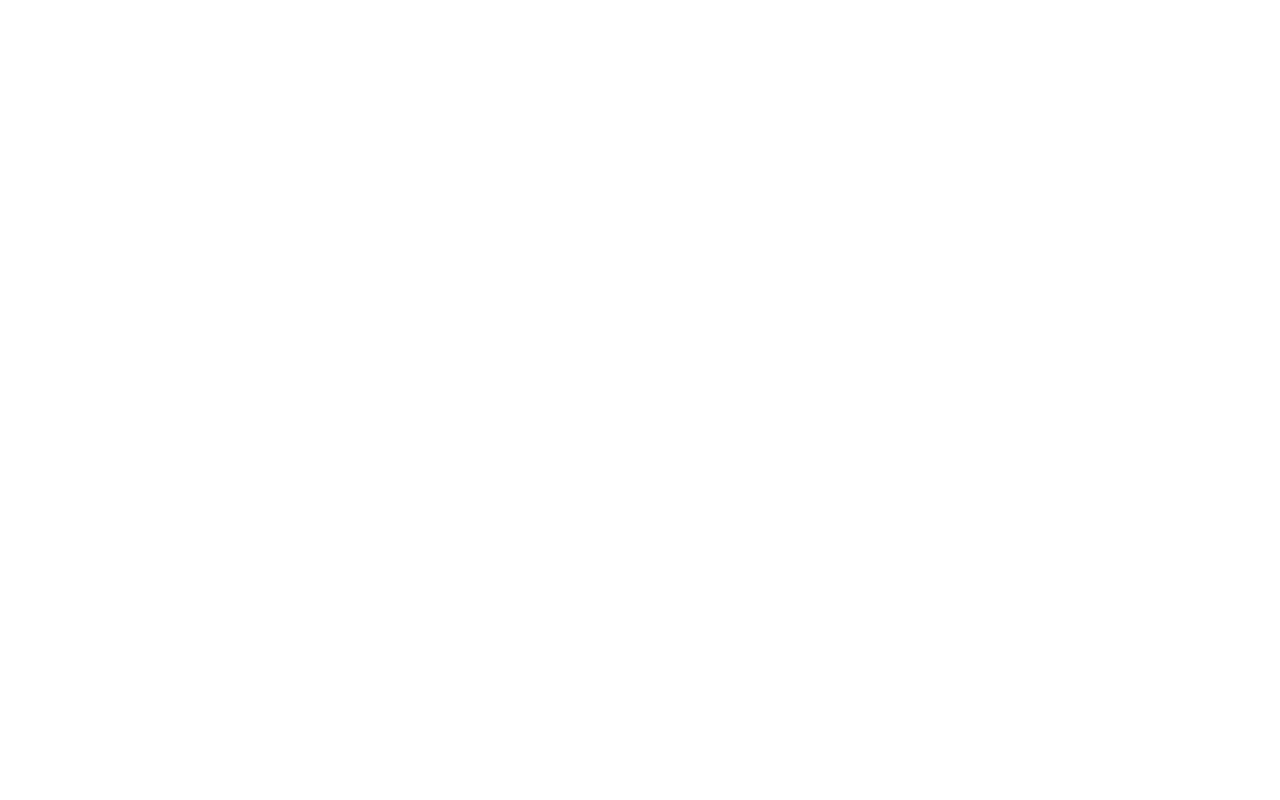
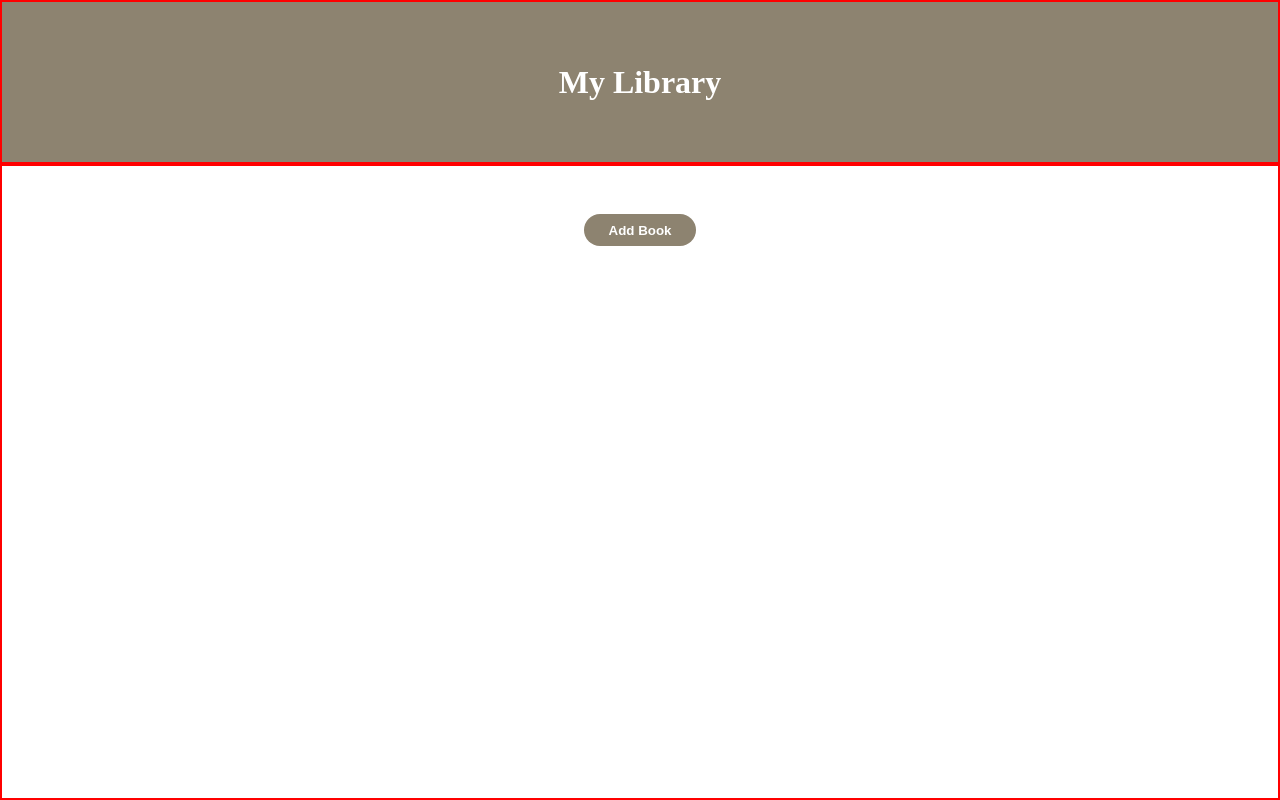
Before and after one commit to JoaoMateus98/library, a plain HTML site: page index.html in a window 1280 px wide. Drawn offline with Linux system fonts and the light colour scheme.

Commit message:
html-created a header and body section.CSS-centered the divs and added some color

```diff
--- a/index.html
+++ b/index.html
@@ -5,9 +5,17 @@
     <meta http-equiv="X-UA-Compatible" content="IE=edge">
     <meta name="viewport" content="width=device-width, initial-scale=1.0">
     <script src="script.js" defer></script>
+    <link rel="stylesheet" href="style.css">
     <title>Document</title>
 </head>
 <body>
-
+    <div class="main-container">
+        <div class="header-container">
+            <h1>My Library</h1>
+        </div>
+        <div class="body-container">
+            <button id="add-book">Add Book</button>
+        </div>
+    </div>
 </body>
 </html>
--- a/style.css
+++ b/style.css
@@ -0,0 +1,49 @@
+body{
+    padding: 0;
+    margin: 0;
+}
+
+:root {
+    box-sizing: border-box;
+    --border-test: 2px solid red;
+    --base-color: rgb(141, 131, 112);
+}
+
+.main-container {
+    height: 100vh;
+    display: flex;
+    flex-direction: column;
+}
+
+.header-container {
+    display: flex;
+    justify-content: center;
+    align-items: center;
+    height: 10rem;
+    border: var(--border-test);
+    background-color: var(--base-color);
+    color: white;
+}
+
+.body-container {
+    flex-grow: 1;
+    display: flex;
+    flex-direction: column;
+    align-items: center;
+    border: var(--border-test);
+}
+
+#add-book {
+    margin-top: 3rem;
+    width: 7rem;
+    height: 2rem;
+    border: 0;
+    border-radius: 1rem;
+    font-weight: 600;
+    background-color: var(--base-color);
+    color: white;
+}
+
+#add-book:hover {
+    cursor: pointer;
+}
```
Also changed, not shown: script.js (line endings or trailing spaces).
